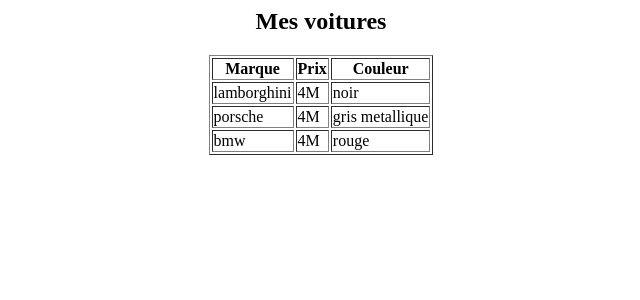
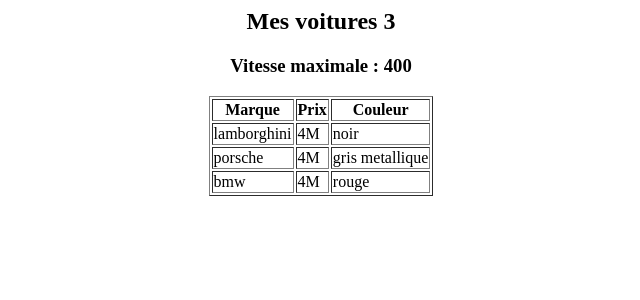
Before and after one commit to Orionasis/php, a PHP site: page /exe2.php in a window 1280 px wide. Shown: the top 300 px of the page, without its empty margins (319-959 px from the left). Run offline with PHP 8.4, Linux system fonts and the light colour scheme.

Commit message:
ajout valeur statique

```diff
--- a/exe2.php
+++ b/exe2.php
@@ -32,6 +32,9 @@
     public static function getVitesseMax(){
         return self::$vitesseMax;
     }
+    public static function getNbV(){
+        return self::$nbV;
+    }
     public function ShowVoiture(){
         return "marque de la voiture : ".$this->marque." prix de la voiture : ".$this->voiture."couleur de la voiture : ".$this->voiture;
     }
@@ -41,7 +44,8 @@
 $v3=new Voiture("rouge","4M", "bmw");
 $Voitures=array($v1,$v2,$v3);
 ?>
-<h2 align='center'>Mes voitures </h2>
+<h2 align='center'>Mes voitures <?php echo Voiture::getNbV();?></h2>
+<h3 align='center'>Vitesse maximale : <?php echo Voiture::getVitesseMax();?></h3>
 <table align='center' border='1'>
 <tr><th>Marque</th><th>Prix</th><th>Couleur</th></tr>
 <?php
```
